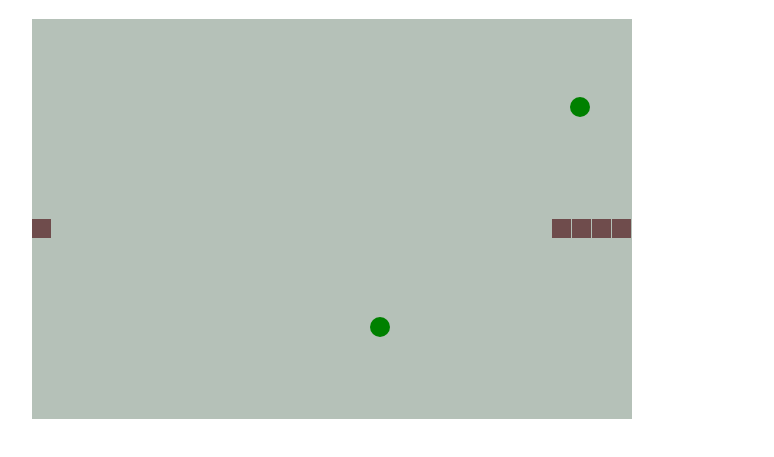
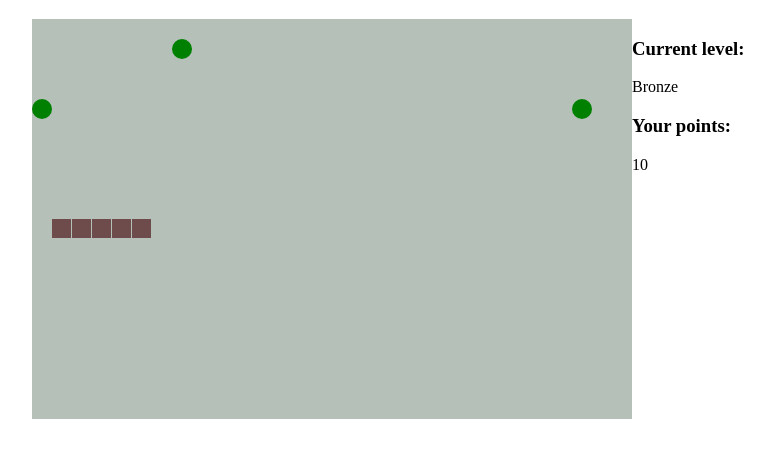
Before and after one commit to aaksionau/snake-game, a website with bundled scripts: page src/index.html in a window 1280 px wide. Shown: the part 61-518 px from the top of the page, without its empty margins (208-982 px from the left). Built offline with nearby package versions, Linux system fonts and the light colour scheme.

Commit message:
add level and points

```diff
--- a/package.json
+++ b/package.json
@@ -12,6 +12,7 @@
   },
   "devDependencies": {
     "@types/chai": "^4.1.7",
-    "@types/mocha": "^5.2.6"
+    "@types/mocha": "^5.2.6",
+    "cssnano": "^4.1.10"
   }
 }
--- a/src/index.html
+++ b/src/index.html
@@ -9,9 +9,20 @@
     <script src="js/main.ts"></script>
 </head>
 <body>
+<h1 class="container__title">Snake game</h1>
+
 <div class="container">
-<h1 class="container__title">Snake game</h1>
-    <canvas id="canvas"></canvas>
+    <div class="game">
+        <canvas id="canvas"></canvas>
+    </div>
+
+    <div class="game__data">
+        <h3>Current level:</h3>
+        <div id="level"></div>
+        <h3>Your points:</h3>
+        <div id="points"></div>
+    </div>
+
 </div>
 
 </body>
--- a/src/js/Apple.ts
+++ b/src/js/Apple.ts
@@ -6,14 +6,13 @@ export class Apple {
     let x = this.getRandomArbitrary(settings.CANVAS_WIDTH);
     let y = this.getRandomArbitrary(settings.CANVAS_HEIGHT);
     this.point = new Point(x, y);
-    console.log(this.point);
   }
   draw(context) {
     context.fillStyle = settings.APPLE_COLOR;
     context.beginPath();
     context.arc(
-      this.point.x + settings.APPLE_SIZE / 2 + 3,
-      this.point.y + settings.APPLE_SIZE / 2 + 3,
+      this.point.x + settings.APPLE_SIZE,
+      this.point.y + settings.APPLE_SIZE,
       settings.APPLE_SIZE,
       0,
       2 * Math.PI
@@ -27,3 +26,8 @@ export class Apple {
     return result - (result % settings.SNAKE_SIZE);
   }
 }
+export class AppleDifficulty {
+  static LOW: number = 1;
+  static MEDIUM: number = 2;
+  static HIGH: number = 3;
+}
--- a/src/js/Game.ts
+++ b/src/js/Game.ts
@@ -1,78 +1,124 @@
-import { Snake } from "./Snake";
-import { Point } from "./Point";
 import * as settings from "./Settings";
 import { Apple } from "./Apple";
-import {
-  DirectionDown,
-  DirectionLeft,
-  DirectionRight,
-  DirectionUp
-} from "./IDirection";
+import { Level } from "./Level";
 
 export class Game {
   canvas;
   context;
-  snake: Snake;
+  levels: Level[] = [];
+  currentLevel: Level;
   apples: Apple[] = [];
   intervalId: number;
   constructor() {
+    this.initializeCanvas();
+    this.addLevels();
+    this.nextLevel();
+    this.addEventListener();
+    this.drawWelcome("Welcome! Be ready!");
+  }
+
+  drawWelcome(text: string) {
+    this.emptyCanvas();
+    this.context.fillStyle = "black";
+    this.context.font = "25px serif";
+    this.context.fillText(text, 200, 100);
+    this.context.fillText(
+      "CurrentLevel is: " + this.currentLevel.name,
+      200,
+      150
+    );
+    setTimeout(
+      function() {
+        this.run();
+      }.bind(this),
+      1000
+    );
+  }
+  run() {
+    this.intervalId = setInterval(
+      function() {
+        this.draw();
+      }.bind(this),
+      this.currentLevel.snakeSpeed
+    );
+  }
+  draw() {
+    if (this.currentLevel.points >= this.currentLevel.pointsToNextLevel) {
+      clearInterval(this.intervalId);
+      this.nextLevel();
+      this.drawWelcome("Your next level is about to begin!");
+    } else {
+      this.emptyCanvas();
+      this.currentLevel.snake.move();
+      this.currentLevel.snake.draw(this.context);
+      Game.addApples(this.apples, this.currentLevel);
+      this.apples.forEach(apple => {
+        if (Math.random() > this.currentLevel.appleRate)
+          apple.draw(this.context);
+      });
+    }
+  }
+  private emptyCanvas() {
+    this.context.fillStyle = settings.CANVAS_COLOR;
+    this.context.fillRect(0, 0, settings.CANVAS_WIDTH, settings.CANVAS_HEIGHT);
+  }
+  private initializeCanvas() {
     this.canvas = <HTMLElement>document.getElementById("canvas");
     this.canvas.width = settings.CANVAS_WIDTH;
     this.canvas.height = settings.CANVAS_HEIGHT;
     this.context = this.canvas.getContext("2d");
+  }
+  private addLevels() {
+    let bronze = new Level();
+    bronze.appleQnty = 5;
+    bronze.name = "Bronze";
+    bronze.appleRate = 0.5;
+    bronze.snakeLength = 5;
+    bronze.snakeSpeed = 200;
+    bronze.pointsToNextLevel = 20;
+    this.levels.push(bronze);
+
+    let silver = new Level();
+    silver.appleQnty = 3;
+    silver.name = "Silver";
+    silver.appleRate = 0.8;
+    silver.snakeLength = 3;
+    silver.snakeSpeed = 100;
+    silver.pointsToNextLevel = 30;
+    this.levels.push(silver);
+
+    let gold = new Level();
+    gold.appleQnty = 1;
+    gold.name = "Gold";
+    gold.appleRate = 0.9;
+    gold.snakeLength = 5;
+    gold.snakeSpeed = 80;
+    gold.pointsToNextLevel = 40;
+    this.levels.push(gold);
+  }
+  static addApples(apples: Apple[], currentLevel: Level) {
+    let appleIndex = currentLevel.snake.collide(apples);
+    if (appleIndex > -1) {
+      currentLevel.snake.increaseLength();
+      apples = apples.splice(appleIndex, 1);
+      currentLevel.addPoints();
+    }
+    if (apples.length <= currentLevel.appleQnty) {
+      apples.push(new Apple());
+    }
+  }
+  private nextLevel() {
+    this.currentLevel = this.levels.shift();
+    this.currentLevel.showLevel();
+    this.currentLevel.initSnake();
+  }
+  private addEventListener() {
     document.addEventListener(
       "keydown",
       function(e) {
-        this.keyEvent(e);
+        this.currentLevel.keyEvent(e);
       }.bind(this),
       false
     );
-    let defaultStartingPoint = new Point(
-      settings.CANVAS_WIDTH / 2,
-      settings.CANVAS_HEIGHT / 2
-    );
-    this.snake = new Snake(defaultStartingPoint, settings.SNAKE_LENGTH);
-  }
-  static addApples(snake: Snake, apples: Apple[]) {
-    let appleIndex = snake.collide(apples);
-    if (appleIndex > -1) {
-      snake.increaseLength();
-      apples = apples.splice(appleIndex, 1);
-    }
-    if (apples.length <= 2) {
-      apples.push(new Apple());
-    }
-  }
-  draw() {
-    (function(context, snake, apples, intervalId) {
-      intervalId = setInterval(() => {
-        context.fillStyle = settings.CANVAS_COLOR;
-        context.fillRect(0, 0, settings.CANVAS_WIDTH, settings.CANVAS_HEIGHT);
-        snake.move();
-        snake.draw(context);
-        Game.addApples(snake, apples);
-        apples.forEach(apple => {
-          if (Math.random() > settings.APPLE_RATE) apple.draw(context);
-        });
-      }, 100);
-    })(this.context, this.snake, this.apples, this.intervalId);
-  }
-  keyEvent(key) {
-    switch (key.code) {
-      case "ArrowUp":
-        this.snake.direction = new DirectionUp();
-        break;
-      case "ArrowDown":
-        this.snake.direction = new DirectionDown();
-        break;
-      case "ArrowLeft":
-        this.snake.direction = new DirectionLeft();
-        break;
-      case "ArrowRight":
-        this.snake.direction = new DirectionRight();
-        break;
-      default:
-        break;
-    }
   }
 }
--- /dev/null
+++ b/src/js/Level.ts
@@ -0,0 +1,58 @@
+import { Snake } from "./Snake";
+import { Point } from "./Point";
+import {
+  DirectionDown,
+  DirectionLeft,
+  DirectionRight,
+  DirectionUp
+} from "./IDirection";
+import * as settings from "./Settings";
+export class Level {
+  name: string;
+  snakeLength: number;
+  snakeSpeed: number;
+  appleQnty: number;
+  appleRate: number;
+  pointsToNextLevel: number;
+  points: number = 10;
+  snake: Snake;
+  initSnake() {
+    let defaultStartingPoint = new Point(
+      settings.CANVAS_WIDTH / 2,
+      settings.CANVAS_HEIGHT / 2
+    );
+    this.snake = new Snake(defaultStartingPoint, this.snakeLength);
+  }
+  addPoints() {
+    this.points += 5;
+    this.updatePoints();
+  }
+  showLevel() {
+    this.draw(this.name, "level");
+    this.updatePoints();
+  }
+  updatePoints() {
+    this.draw(this.points.toString(), "points");
+  }
+  draw(text: string, divId: string) {
+    document.getElementById(divId).innerHTML = text;
+  }
+  keyEvent(key) {
+    switch (key.code) {
+      case "ArrowUp":
+        this.snake.direction = new DirectionUp();
+        break;
+      case "ArrowDown":
+        this.snake.direction = new DirectionDown();
+        break;
+      case "ArrowLeft":
+        this.snake.direction = new DirectionLeft();
+        break;
+      case "ArrowRight":
+        this.snake.direction = new DirectionRight();
+        break;
+      default:
+        break;
+    }
+  }
+}
--- a/src/js/Settings.ts
+++ b/src/js/Settings.ts
@@ -2,7 +2,7 @@ export const CANVAS_WIDTH: number = 600;
 export const CANVAS_HEIGHT: number = 400;
 export const CANVAS_ID: string = "canvas";
 
-export const SNAKE_SPEED = 20;
+export const SNAKE_SPEED = 100;
 export const SNAKE_SIZE = 20;
 export const APPLE_SIZE = 10;
 
--- a/src/js/main.ts
+++ b/src/js/main.ts
@@ -3,5 +3,4 @@ import { Snake } from "./Snake";
 let game;
 window.onload = function() {
   game = new Game();
-  game.draw();
 };
--- a/src/main.css
+++ b/src/main.css
@@ -1,6 +1,7 @@
 .container {
   margin: 0 auto;
   width: 800px;
+  display: flex;
 }
 .container__title {
   color: #6f4c4c;
```
Also changed, not shown: 2 other files.
